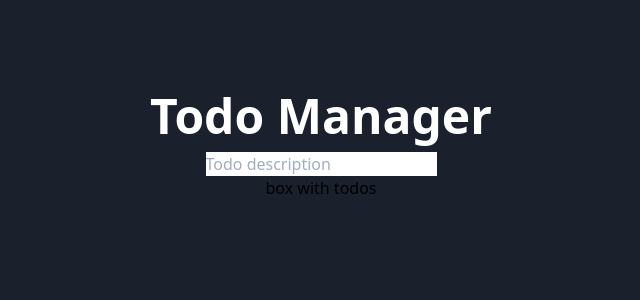
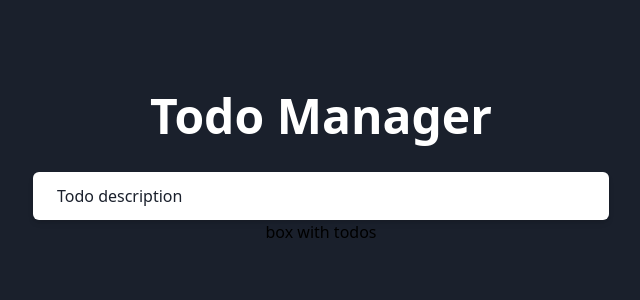
Before and after one commit to angelmtztrc/todo-manager, a React (Create React App) app: page / in a window 1280 px wide. Shown: the top 300 px of the page, without its empty margins (319-959 px from the left). Built offline with nearby package versions, Linux system fonts and the light colour scheme.

Commit message:
:sparkles: styles for input

```diff
--- a/src/components/Input.js
+++ b/src/components/Input.js
@@ -2,8 +2,12 @@ import React from 'react';
 
 const Input = () => {
   return (
-    <div>
-      <input type="text" placeholder="Todo description" />
+    <div className="w-full mt-5">
+      <input
+        type="text"
+        placeholder="Todo description"
+        className="px-6 py-3 mx-auto w-full block max-w-xl rounded-md shadow-md placeholder-gray-900"
+      />
     </div>
   );
 };
```
